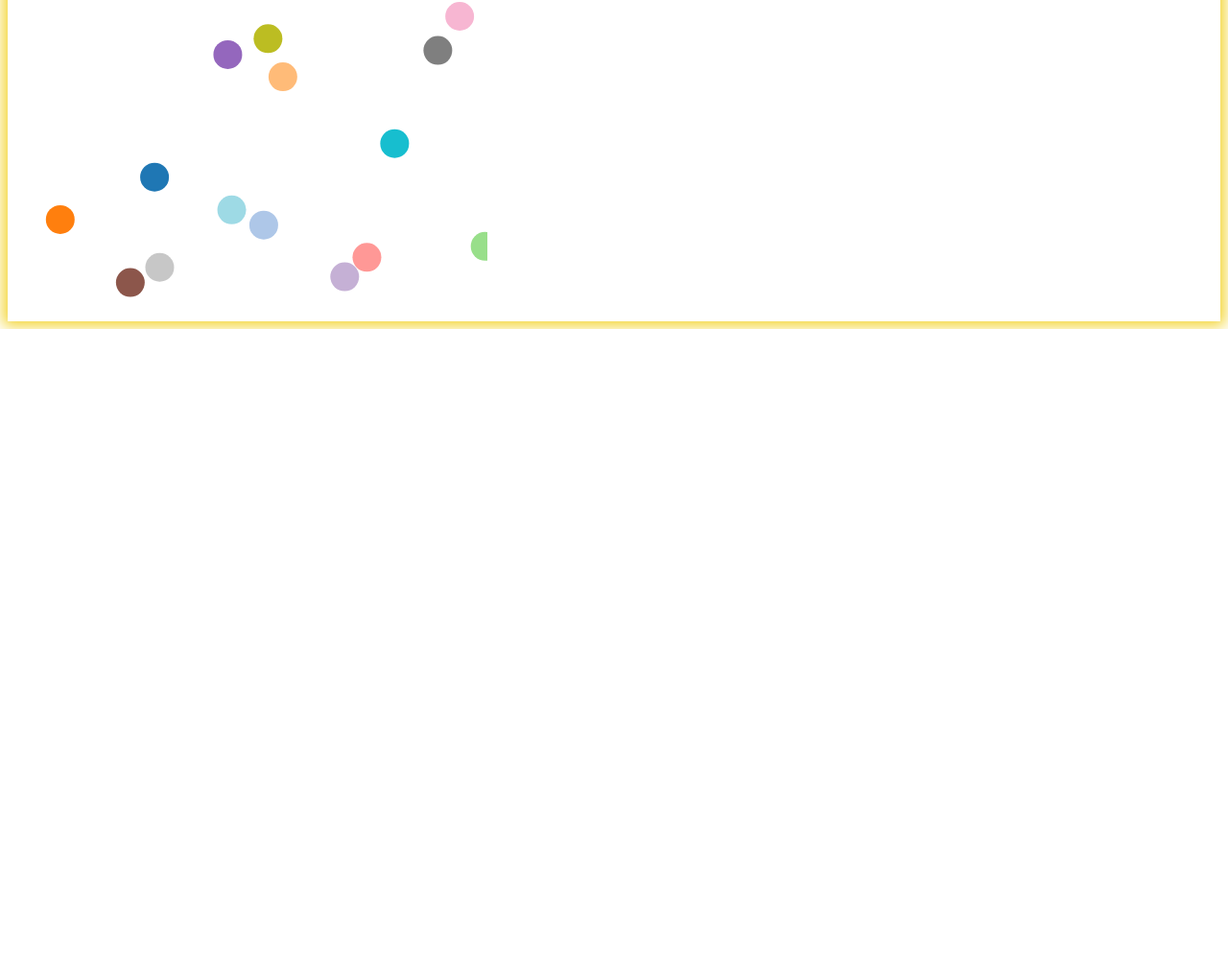
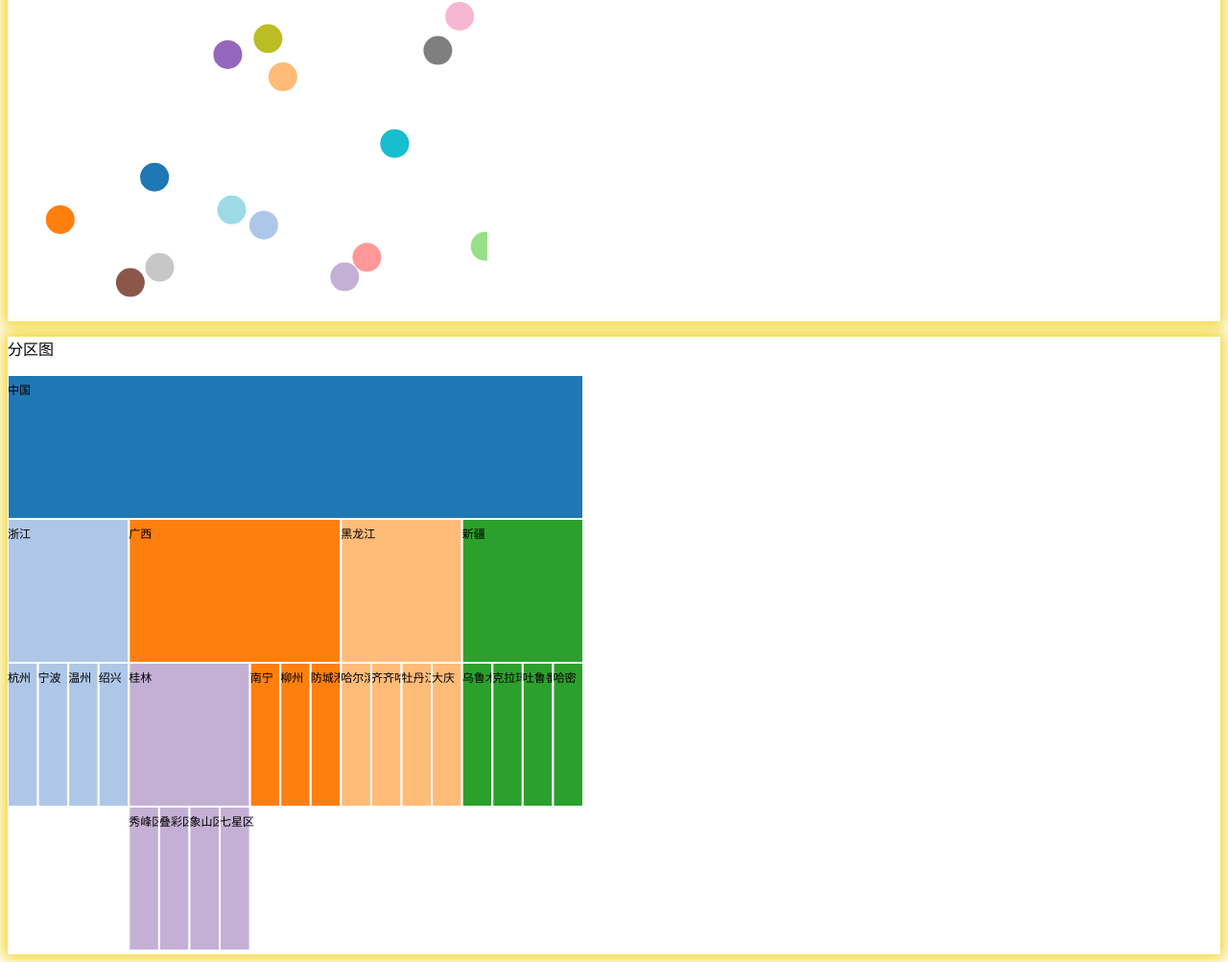
Before and after one commit to zpcalan/js-test, a plain HTML site: page public/mytest/d3_test/index.html in a window 1280 px wide. Shown: the part 5198-6201 px from the top of the page at 96% size. Before the commit the page ends 5541 px from the top, so only its background shows below. Drawn offline with Linux system fonts and the light colour scheme.

Commit message:
11.30结束 明天加油！

```diff
--- a/public/mytest/d3_test/index.html
+++ b/public/mytest/d3_test/index.html
@@ -84,6 +84,10 @@
 
 <div class="div circledrag">
 
+</div>
+
+<div class="div partition">
+    <p>分区图</p>
 </div>
 <script src="/lib/jQuery.min.js"></script>
 <script src="/lib/d3.js"></script>
@@ -502,6 +506,7 @@
 
     })
 })();
+// 打包图
 (function () {
     var width = 500,height = 500;
     var pack=d3.pack().size([width,height]);
@@ -754,4 +759,68 @@
                 });
         }
 })();
+// 分区图
+(function () {
+    var height=width=600;
+    var color=d3.schemeCategory20;
+    d3.json('/data/city.json',function (error,data) {
+        var partition=d3.partition().size([width,height]);
+        var data_root=partition(d3.hierarchy(data).sum(function (d) {
+            //这里比较tricky 如果普通返回1 则会造成图中有空隙的情况
+            //那么只需要叶子节点有值就行了 省和国家的值不要计算进去
+            //和前面的打包图不一样
+            return d.children?0:1;
+        }));
+        console.log(data_root.descendants())
+        var g=d3.select('div.partition')
+                .append('svg')
+                .attr('width',width)
+                .attr('height',height)
+                .append('g')
+        g.selectAll('g')
+            .data(data_root.descendants())
+            .enter()
+            .append('g')
+            .append('rect')
+            .attr('x',function (d) {
+                return d.x0;
+            })
+            .attr('y',function (d) {
+                return d.y0;
+            })
+            .attr('width',function (d) {
+                return d.x1-d.x0;
+            })
+            .attr('height',function (d) {
+                return d.y1-d.y0;
+            })
+            .style('fill',function (d,i) {
+                if(d.children){
+                    d.color=color[i];
+                    return d.color;
+                }
+                else{
+                    d.color=d.parent.color;
+                    return d.color;
+                }
+            })
+            .style('stroke','#fff')
+            .style('stroke-width',2)
+            .on('')
+        g.selectAll('g')//为了和矩形一起放到单位g内 防止文字溢出重叠
+            .append('text')
+            .text(function (d) {
+                return d.data.name;
+            })
+            .attr('x',function (d) {
+                return d.x0;
+            })
+            .attr('y',function (d) {
+                return d.y0;
+            })
+            .attr('dy',20)
+            .style('font-size',12)
+            .style('font-family','微软雅黑')
+    })
+})();
 </script>
```
Also changed, not shown: README.md, public/data/china.geojson (deleted).
